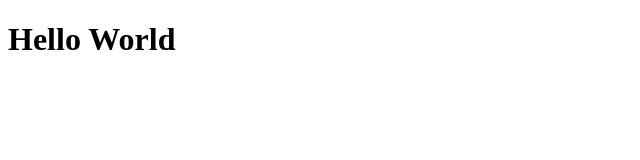
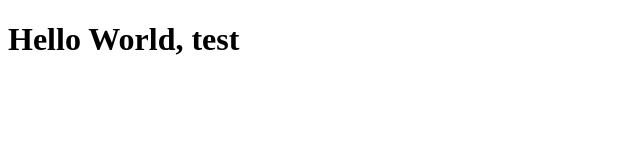
Before and after one commit to LpxsBr/test, a website: page index.html in a window 1280 px wide. Shown: the full height of the page, 0-640 px from the left. Drawn offline with Linux system fonts and the light colour scheme.

Commit message:
code: test

```diff
--- a/index.html
+++ b/index.html
@@ -6,6 +6,6 @@
     <title>Mounting something</title>
 </head>
 <body>
-    <h1>Hello World</h1>
+    <h1>Hello World, test</h1>
 </body>
 </html>
```
